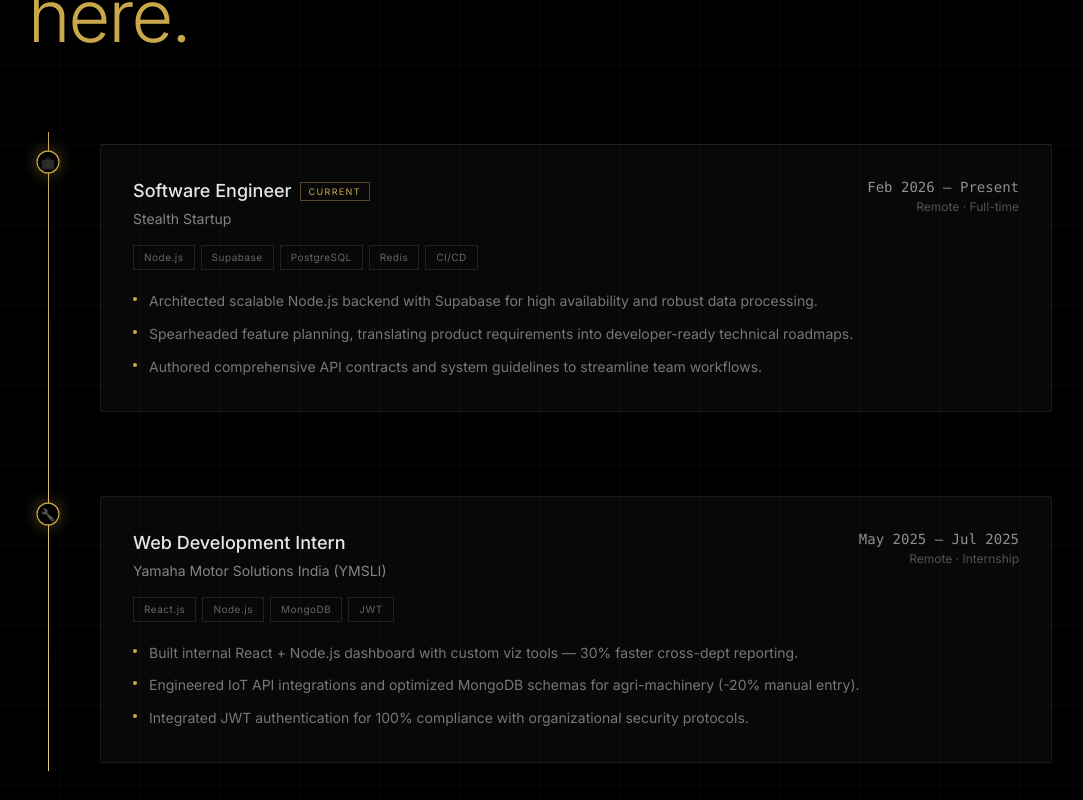
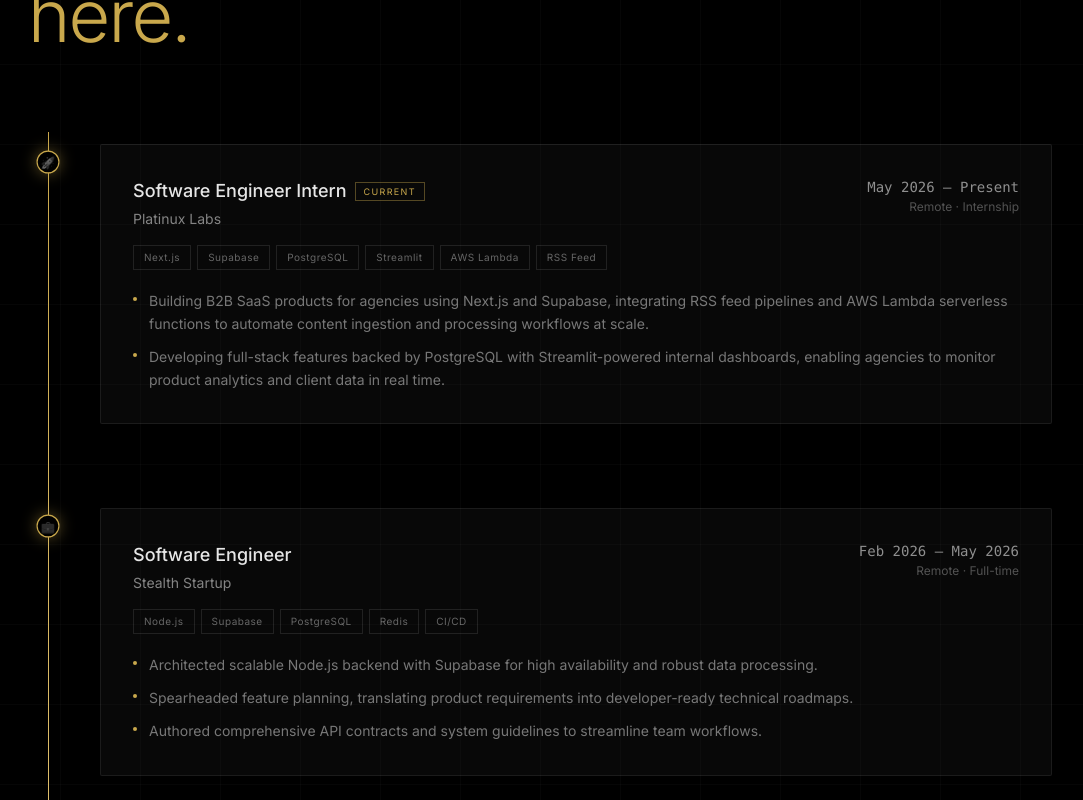
Before and after one commit to sahilforkshere/portfolio-next, a Next.js app: page / in a window 1280 px wide. Shown: the part 2220-3020 px from the top of the page, without its empty margins (100-1183 px from the left). Built offline with nearby package versions, Linux system fonts and the light colour scheme; no server answers.

Commit message:
experience

```diff
--- a/app/components/Experience.tsx
+++ b/app/components/Experience.tsx
@@ -1,8 +1,20 @@
 const experiences = [
+  {
+    role: "Software Engineer Intern",
+    company: "Platinux Labs",
+    period: "May 2026 — Present",
+    type: "Internship · Remote",
+    stack: ["Next.js", "Supabase", "PostgreSQL", "Streamlit", "AWS Lambda", "RSS Feed"],
+    bullets: [
+      "Building B2B SaaS products for agencies using Next.js and Supabase, integrating RSS feed pipelines and AWS Lambda serverless functions to automate content ingestion and processing workflows at scale.",
+      "Developing full-stack features backed by PostgreSQL with Streamlit-powered internal dashboards, enabling agencies to monitor product analytics and client data in real time.",
+    ],
+    current: true,
+  },
   {
     role: "Software Engineer",
     company: "Stealth Startup",
-    period: "Feb 2026 — Present",
+    period: "Feb 2026 — May 2026",
     type: "Full-time · Remote",
     stack: ["Node.js", "Supabase", "PostgreSQL", "Redis", "CI/CD"],
     bullets: [
@@ -10,7 +22,7 @@ const experiences = [
       "Spearheaded feature planning and execution, translating complex product requirements into precise, developer-ready technical roadmaps.",
       "Authored comprehensive API documentation and system guidelines to streamline developer workflows across the team.",
     ],
-    current: true,
+    current: false,
   },
   {
     role: "Web Development Intern",
--- a/app/components/Timeline.tsx
+++ b/app/components/Timeline.tsx
@@ -3,10 +3,26 @@ import { useEffect, useRef } from "react";
 
 const items = [
   {
+    id: "platinux",
+    type: "work",
+    period: "May 2026",
+    periodEnd: "Present",
+    title: "Software Engineer Intern",
+    org: "Platinux Labs",
+    location: "Remote · Internship",
+    tags: ["Next.js", "Supabase", "PostgreSQL", "Streamlit", "AWS Lambda", "RSS Feed"],
+    bullets: [
+      "Building B2B SaaS products for agencies using Next.js and Supabase, integrating RSS feed pipelines and AWS Lambda serverless functions to automate content ingestion and processing workflows at scale.",
+      "Developing full-stack features backed by PostgreSQL with Streamlit-powered internal dashboards, enabling agencies to monitor product analytics and client data in real time.",
+    ],
+    current: true,
+    icon: "🚀",
+  },
+  {
     id: "swe",
     type: "work",
     period: "Feb 2026",
-    periodEnd: "Present",
+    periodEnd: "May 2026",
     title: "Software Engineer",
     org: "Stealth Startup",
     location: "Remote · Full-time",
@@ -16,7 +32,7 @@ const items = [
       "Spearheaded feature planning, translating product requirements into developer-ready technical roadmaps.",
       "Authored comprehensive API contracts and system guidelines to streamline team workflows.",
     ],
-    current: true,
+    current: false,
     icon: "💼",
   },
   {
```
